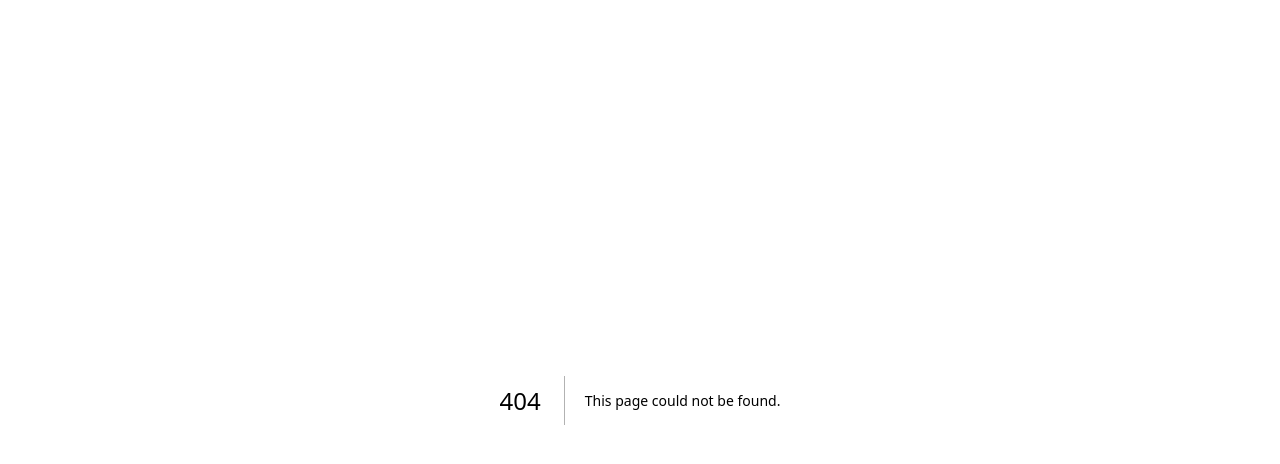
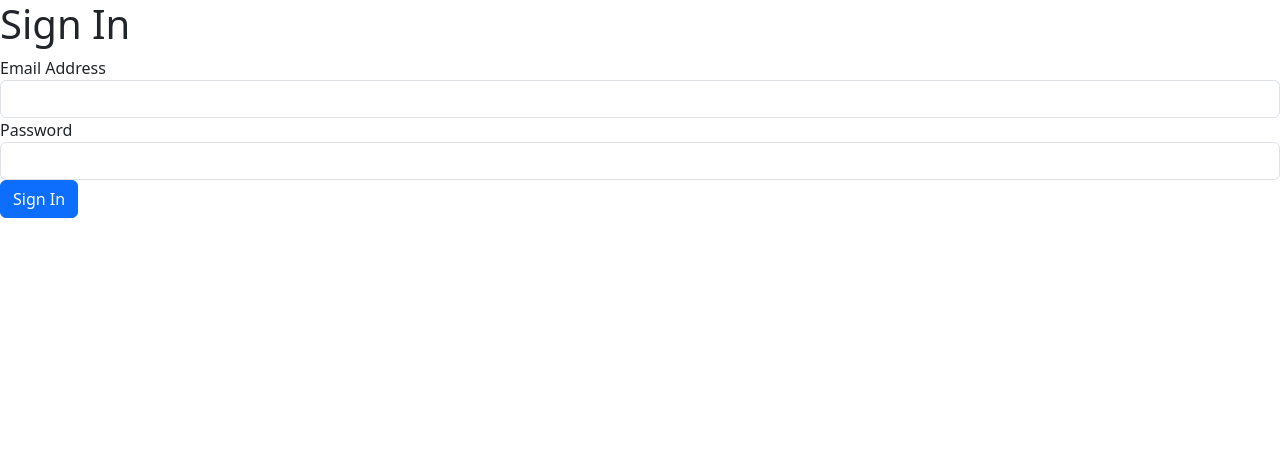
Before and after one commit to omer-ticketing/client, a Next.js app: page /auth/signin in a window 1280 px wide. Before the commit this address had no page. Shown: the top 464 px of the page. Built offline with nearby package versions, Linux system fonts and the light colour scheme.

Commit message:
feat(AuthFrom): use comp for signin and signup routes

```diff
--- /dev/null
+++ b/components/AuthForm.jsx
@@ -0,0 +1,44 @@
+import { useState } from "react";
+import Router from "next/router";
+import useRequest from "../hooks/useRequest";
+
+const AuthForm = ({ isSignUp }) => {
+    const [email, setEmail] = useState("");
+    const [password, setPassword] = useState("");
+    const { doRequest, errors } = useRequest({
+        method: "post",
+        url: `/api/users/sign${isSignUp ? 'up' : 'in'}`,
+        body: { email, password },
+        onSuccess: () => Router.push("/"),
+    });
+
+    const onSubmit = async (e) => {
+        e.preventDefault();
+        await doRequest();
+    };
+
+    const actionText = isSignUp ? "Sign Up" : "Sign In";
+
+    return (
+        <form onSubmit={onSubmit}>
+            <h1>{actionText}</h1>
+            <div className="form-group">
+                <label>Email Address</label>
+                <input type="email" className="form-control" value={email} onChange={(e) => setEmail(e.target.value)} />
+            </div>
+            <div className="form-group">
+                <label>Password</label>
+                <input
+                    type="password"
+                    className="form-control"
+                    value={password}
+                    onChange={(e) => setPassword(e.target.value)}
+                />
+            </div>
+            {errors}
+            <button className="btn btn-primary">{actionText}</button>
+        </form>
+    );
+};
+
+export default AuthForm;
--- /dev/null
+++ b/pages/auth/signin.jsx
@@ -0,0 +1,5 @@
+import AuthForm from "../../components/AuthForm";
+
+const Signin = () => <AuthForm isSignUp={false} />
+
+export default Signin;
--- /dev/null
+++ b/utils/constants.js
@@ -0,0 +1 @@
+export const authServiceUrl = process.env.AUTH_SERVICE_URL || 'http://auth-srv.default.svc.cluster.local:3000';
```
Also changed, not shown: pages/auth/signup.jsx (+2 -34 lines).
